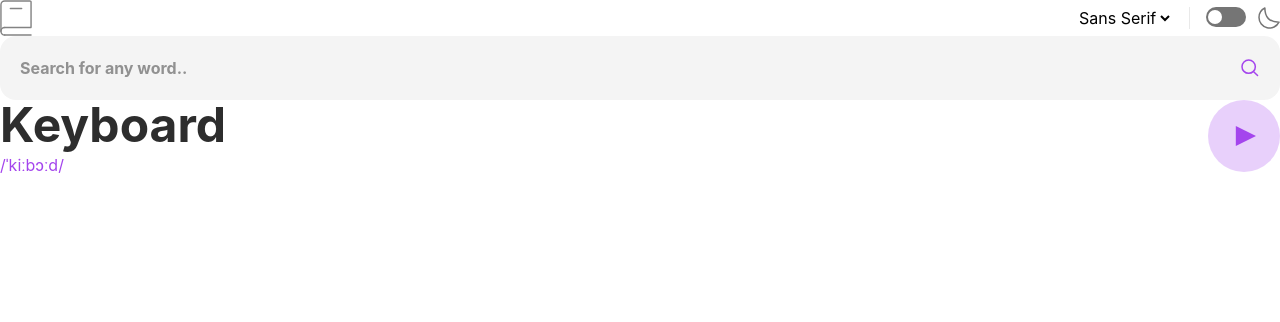
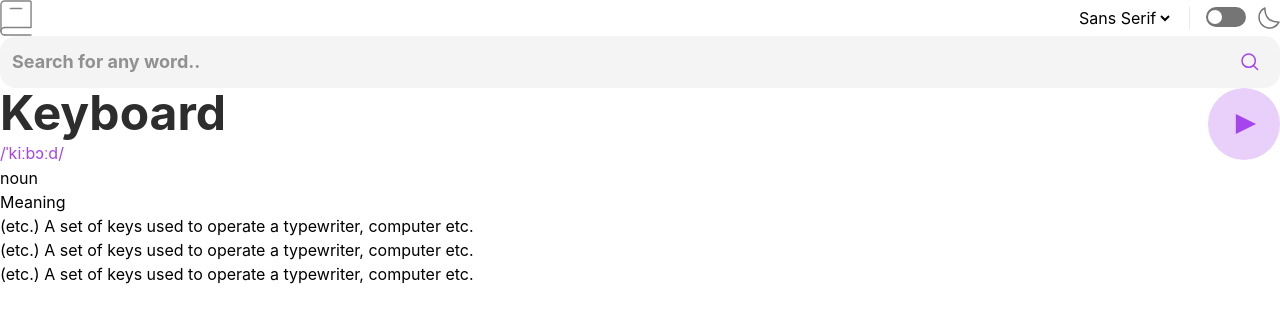
Before and after one commit to ZTanvir/fem-dictonary-app, a React (Vite) app: page / in a window 1280 px wide. Shown: the top 322 px of the page. Built offline with nearby package versions, Linux system fonts and the light colour scheme.

Commit message:
add SearchWordForm to get user search word

```diff
--- a/src/App.tsx
+++ b/src/App.tsx
@@ -1,27 +1,14 @@
 import "./App.css";
 import Header from "./components/Header";
-import SearchImg from "./assets/images/icon-search.svg";
 import playAudioImg from "./assets/images/icon-play.svg";
+import SearchWordForm from "./components/SearchWordForm";
 
 function App() {
+  const handleSearchWord = (word: string) => {};
   return (
     <>
       <Header />
-      <form className="relative">
-        <input
-          type="text"
-          name="search"
-          id="search"
-          className="bg-wild-sand text-light-black focus:ring-fantasia active:ring-fantasia caret-fantasia hover:ring-fantasia w-full rounded-2xl p-5 font-bold ring-0 transition duration-200 outline-none hover:ring-1 focus:ring-1 active:ring-1"
-          placeholder="Search for any word.."
-        />
-        <button
-          type="submit"
-          className="absolute top-1/2 right-3 -translate-1/2"
-        >
-          <img src={SearchImg} alt="search icon" />
-        </button>
-      </form>
+      <SearchWordForm handleSearchWord={handleSearchWord} />
       <section id="result">
         <section id="phonetics" className="flex items-center">
           <div className="mr-auto">
@@ -40,6 +27,24 @@ function App() {
             </button>
           </div>
         </section>
+
+        <section id="partOfSpeech">
+          <h2>
+            noun <span></span>
+          </h2>
+          <p>Meaning</p>
+          <ul>
+            <li>
+              (etc.) A set of keys used to operate a typewriter, computer etc.
+            </li>
+            <li>
+              (etc.) A set of keys used to operate a typewriter, computer etc.
+            </li>
+            <li>
+              (etc.) A set of keys used to operate a typewriter, computer etc.
+            </li>
+          </ul>
+        </section>
       </section>
     </>
   );
--- /dev/null
+++ b/src/components/SearchWordForm.tsx
@@ -0,0 +1,32 @@
+import { useState } from "react";
+import SearchImg from "../assets/images/icon-search.svg";
+
+interface SearchWordFormProps {
+  handleSearchWord: (word: string) => void;
+}
+
+export default function SearchWordForm({
+  handleSearchWord,
+}: SearchWordFormProps) {
+  const [word, setWord] = useState("");
+  const handleSubmitForm = (e: React.SubmitEvent<HTMLFormElement>) => {
+    e.preventDefault();
+    handleSearchWord(word);
+  };
+  return (
+    <form onSubmit={handleSubmitForm} className="relative">
+      <input
+        value={word}
+        onChange={(e) => setWord(e.target.value)}
+        type="text"
+        name="search"
+        id="search"
+        className="bg-wild-sand text-light-black focus:ring-fantasia active:ring-fantasia caret-fantasia hover:ring-fantasia w-full rounded-2xl p-3 text-lg font-bold ring-0 transition duration-200 outline-none hover:ring-2 focus:ring-2 active:ring-1"
+        placeholder="Search for any word.."
+      />
+      <button type="submit" className="absolute top-1/2 right-3 -translate-1/2">
+        <img src={SearchImg} alt="search icon" />
+      </button>
+    </form>
+  );
+}
```
